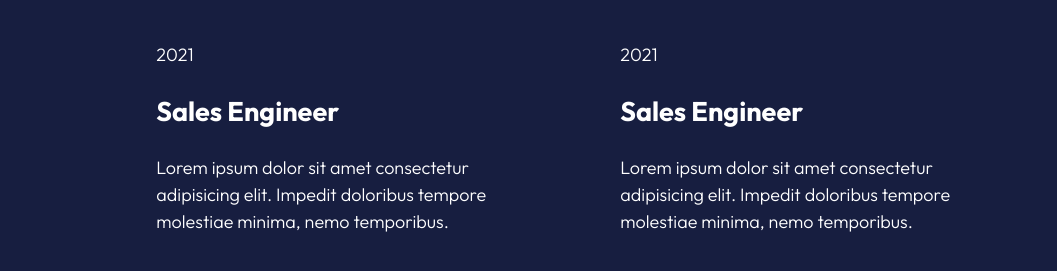
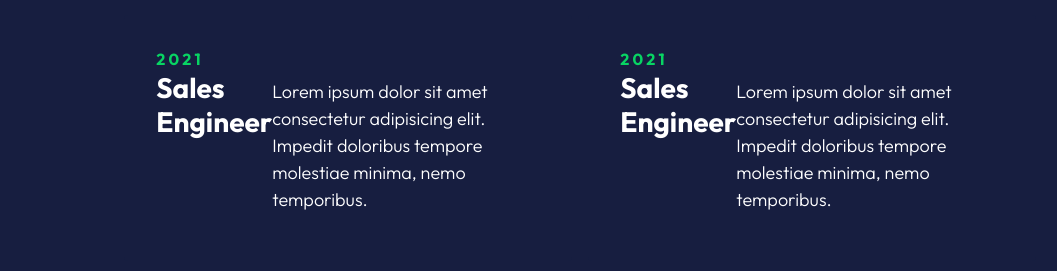
Before and after one commit to sumonaung23/simple__random-projects, a plain HTML site: page Resume/index.html in a window 1280 px wide. Shown: the part 361-632 px from the top of the page, 223-1280 px from the left. Drawn offline with Linux system fonts and the light colour scheme.

Commit message:
styled job-info, role and company classes

```diff
--- a/Resume/style.css
+++ b/Resume/style.css
@@ -98,6 +98,36 @@ aside {
     background-color: var(--clr-primary-800);
 }
 
+.job * {
+    margin: 0;
+}
+
+.year {
+    color: var(--clr-accent-400);
+    font-size: var(--fs-300);
+    font-weight: var(--fw-bold);
+    letter-spacing: 0.2em;
+}
+
+.job-info {
+    display: flex;
+    justify-content: space-between;
+    align-items: baseline;
+    margin-bottom: 1rem;
+}
+
+.role {
+    font-size: var(--fs-600);
+    line-height: 1.2;
+}
+
+.company {
+    color: var(--clr-primary-200);
+    font-size: var(--fs-300);
+    font-weight: var(--fw-bold);
+    text-transform: uppercase;
+}
+
 .icon-list {
     height: 100%;
     border-left: 1px solid var(--clr-primary-300);
```
